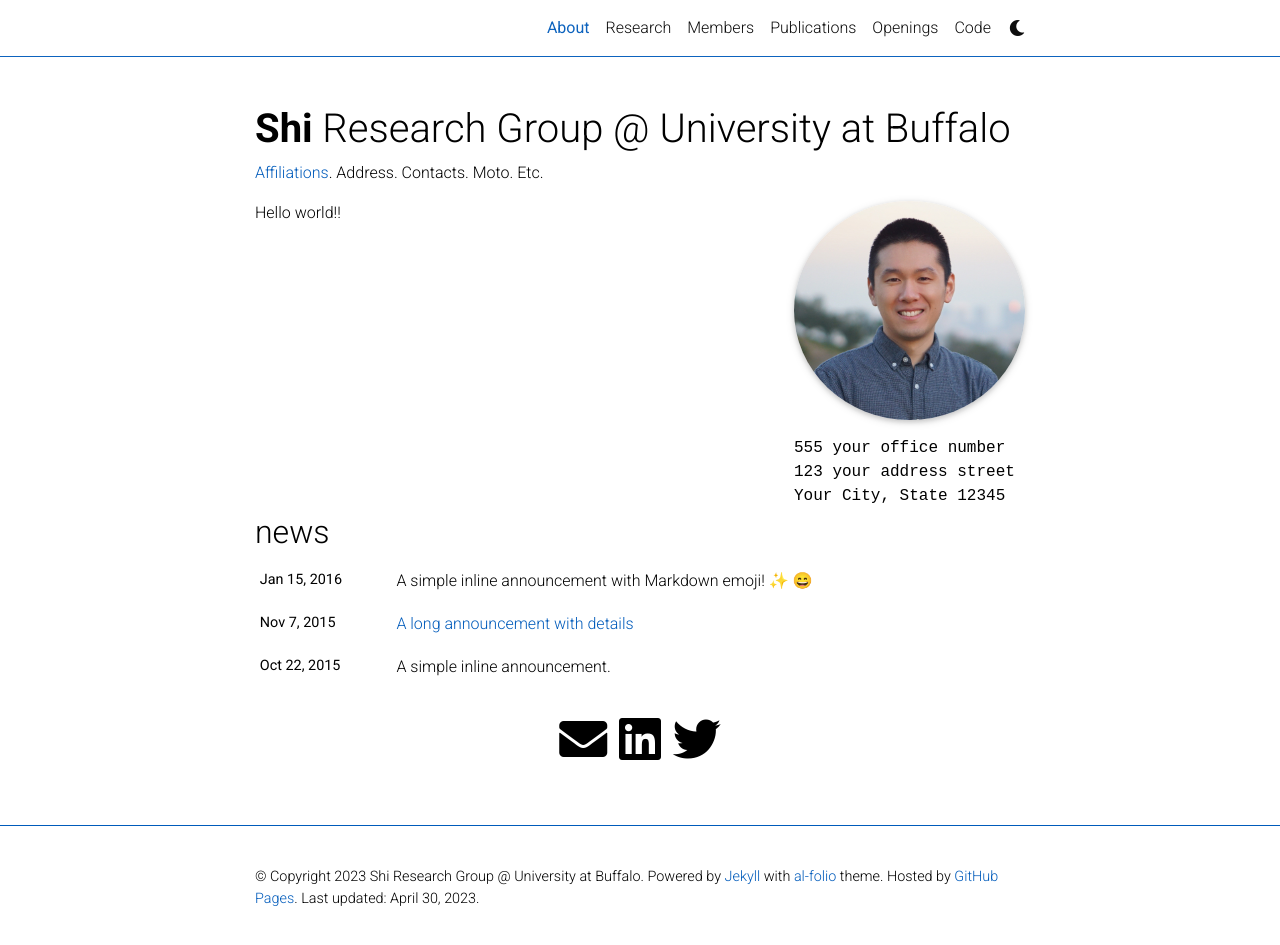
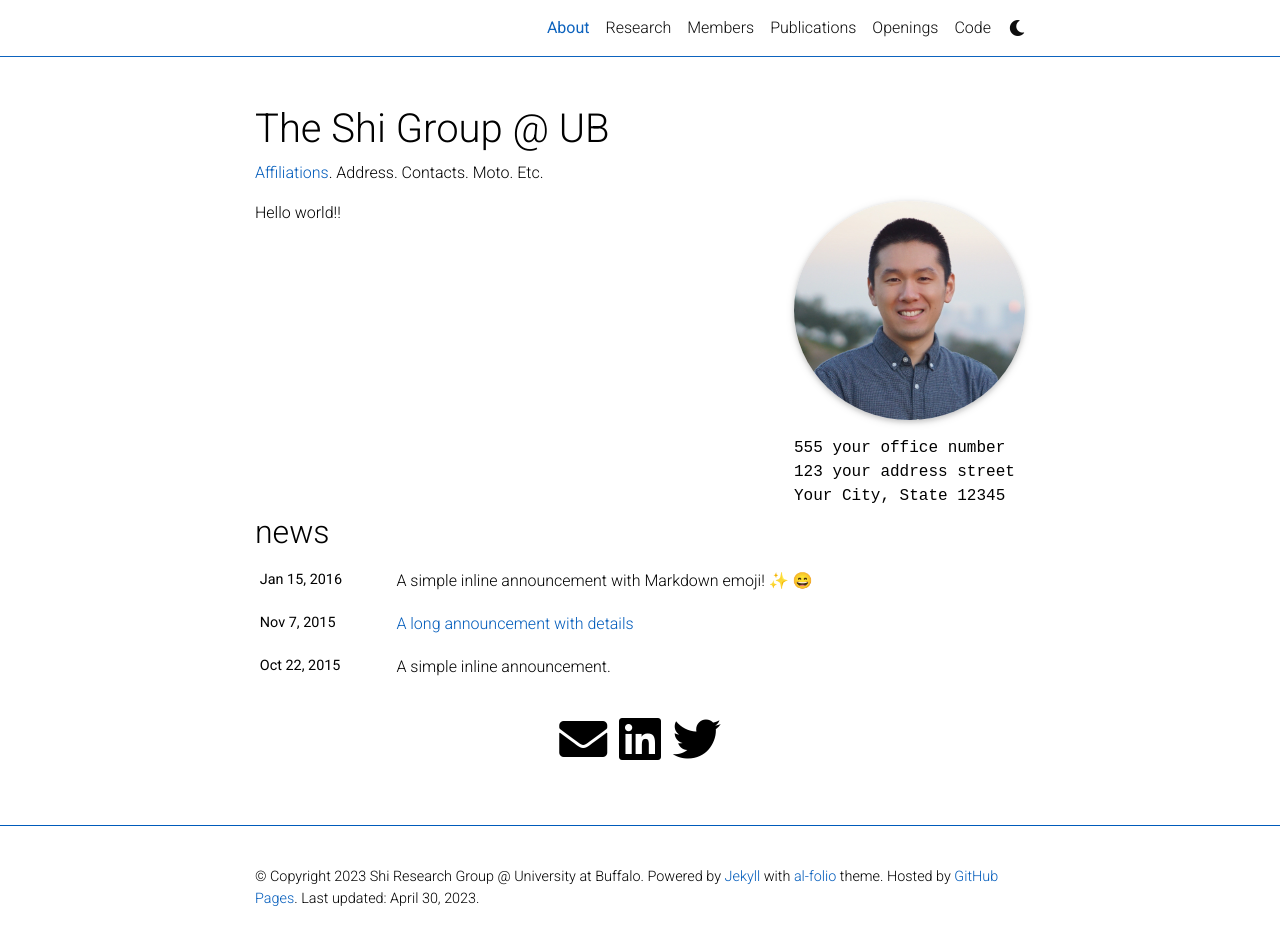
Before and after one commit to ShiResearchGroup/shiresearchgroup.github.io, a Jekyll site: the page built from _pages/about.md, in a window 1280 px wide and 949 px high. Shown: the top 945 px of the window. Built offline with Jekyll 4.4.1, drawn with Linux system fonts in a browser that asks for light colours; full-size pictures stand in for the smaller copies a plugin makes; emoji names are drawn with the system emoji font; comment, search, counter and statistics services are not loaded; a style sheet for code colours, icons or effects is not loaded.

Commit message:
Update _config.yml

```diff
--- a/_config.yml
+++ b/_config.yml
@@ -2,7 +2,7 @@
 # Site settings
 # -----------------------------------------------------------------------------
 
-title: blank # the website title (if blank, full name will be used instead)
+title: The Shi Group @ UB # the website title (if blank, full name will be used instead)
 first_name: Shi
 middle_name:
 last_name: Research Group @ University at Buffalo
```
